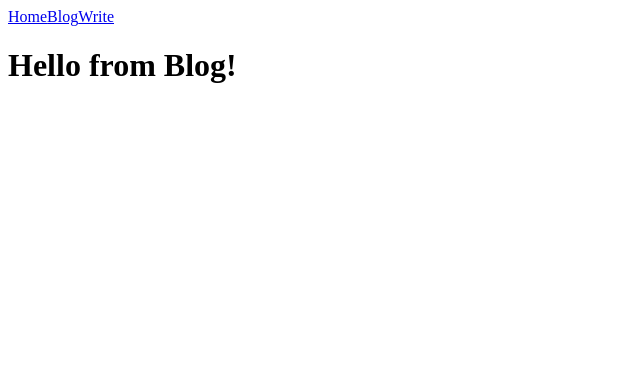
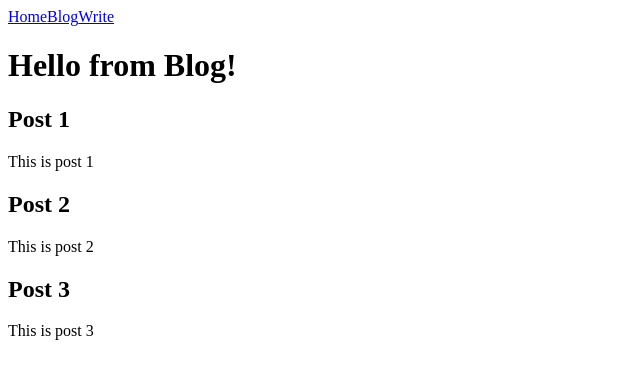
Before and after one commit to andrewjpwalters/react-final-project, a React (Create React App) app: page /blog in a window 1280 px wide. Shown: the top 378 px of the page, without its empty margins (0-640 px from the left). Built offline with nearby package versions, Linux system fonts and the light colour scheme.

Commit message:
rendered dummydata on Blog component

```diff
--- a/src/Blog.js
+++ b/src/Blog.js
@@ -10,11 +10,12 @@ const post = [
 function Blog() {
 
     const blogPost = post.map((blogObj) => {
-        return <BlogPost id={blogObj.id} title={blogObj.title} content={blogObj.content} />
+        return <BlogPost key={blogObj.id} title={blogObj.title} content={blogObj.content} />
     })
     return (
         <div>
             <h1>Hello from Blog!</h1>
+            {blogPost}
         </div>
     )
 }
```
